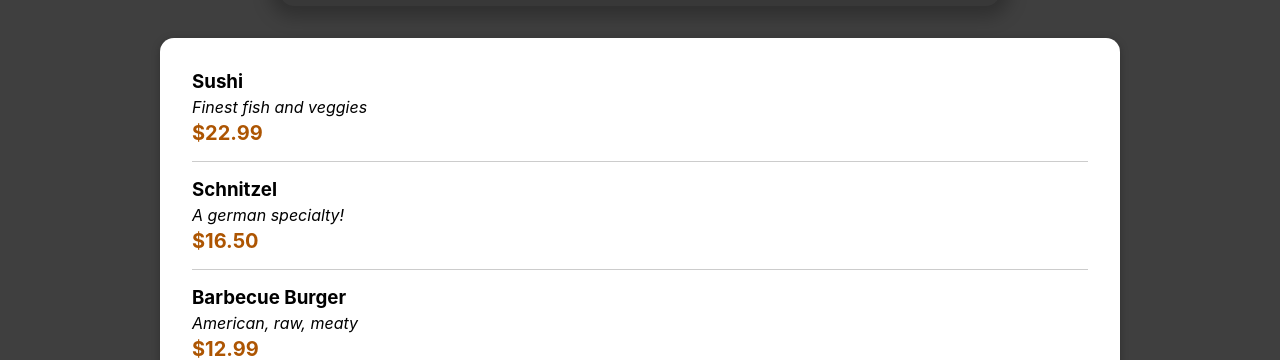
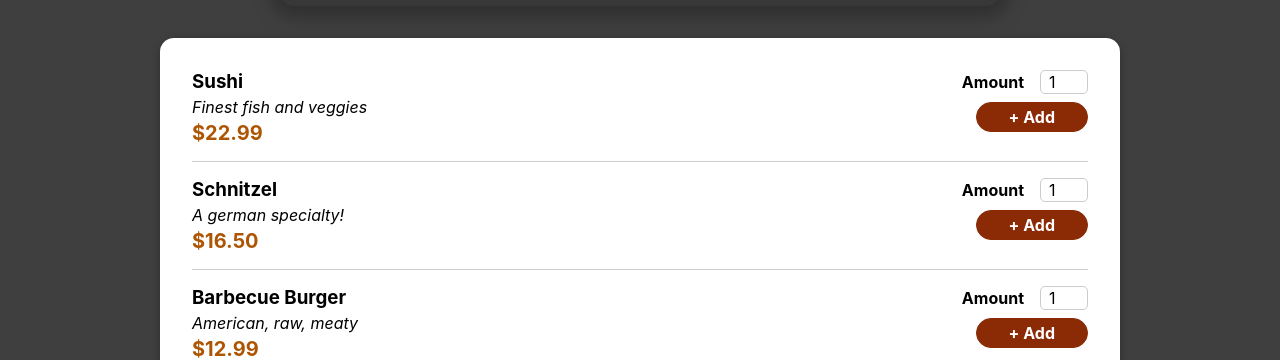
Before and after one commit to Stanislav-Yotov/food-order-app, a React (Create React App) app: page / in a window 1280 px wide. Shown: the part 444-804 px from the top of the page. Built offline with nearby package versions, Linux system fonts and the light colour scheme.

Commit message:
added MealItemForm and Input components

```diff
--- a/src/components/Meals/AvailableMeals.js
+++ b/src/components/Meals/AvailableMeals.js
@@ -31,6 +31,7 @@
 
 function AvailableMeals() {
     const mealsList = DUMMY_MEALS.map(m => <MealItem
+        id={m.id}
         key={m.id}
         name={m.name}
         description={m.description}
--- a/src/components/Meals/MealItem/MealItem.js
+++ b/src/components/Meals/MealItem/MealItem.js
@@ -1,4 +1,5 @@
 import styles from './MealItem.module.css';
+import MealItemForm from './MealItemForm';
 
 function MealItem(props) {
     const price = `$${props.price.toFixed(2)}`;
@@ -9,7 +10,9 @@
             <div className={styles.description}>{props.description}</div>
             <div className={styles.price}>{price}</div>
         </div>
-        <div></div>
+        <div>
+            <MealItemForm id={props.id}/>
+        </div>
     </li>
 };
 
--- a/src/components/Meals/MealItem/MealItemForm.js
+++ b/src/components/Meals/MealItem/MealItemForm.js
@@ -0,0 +1,20 @@
+import styles from './MealItemForm.module.css';
+import Input from '../../UI/Input';
+
+function MealItemForm(props) {
+    return (
+        <form className={styles.form}>
+            <Input label="Amount" input={{
+                id: 'amount_' + props.id,
+                type: 'number',
+                min: '1',
+                max: '5',
+                step: '1',
+                defaultValue: '1'
+            }} />
+            <button>+ Add</button>
+        </form>
+    );
+};
+
+export default MealItemForm;
--- /dev/null
+++ b/src/components/Meals/MealItem/MealItemForm.module.css
@@ -0,0 +1,20 @@
+.form {
+    text-align: right;
+  }
+
+  .form button {
+    font: inherit;
+    cursor: pointer;
+    background-color: #8a2b06;
+    border: 1px solid #8a2b06;
+    color: white;
+    padding: 0.25rem 2rem;
+    border-radius: 20px;
+    font-weight: bold;
+  }
+
+  .form button:hover,
+  .form button:active {
+    background-color: #641e03;
+    border-color: #641e03;
+  }
--- /dev/null
+++ b/src/components/UI/Input.js
@@ -0,0 +1,12 @@
+import styles from './Input.module.css';
+
+function Input(props) {
+    return (
+        <div className={styles.input}>
+            <label htmlFor={props.input.id}>{props.label}</label>
+            <input {...props.input} />
+        </div>
+    );
+};
+
+export default Input;
--- /dev/null
+++ b/src/components/UI/Input.module.css
@@ -0,0 +1,18 @@
+.input {
+    display: flex;
+    align-items: center;
+    margin-bottom: 0.5rem;
+  }
+
+  .input label {
+    font-weight: bold;
+    margin-right: 1rem;
+  }
+
+  .input input {
+    width: 3rem;
+    border-radius: 5px;
+    border: 1px solid #ccc;
+    font: inherit;
+    padding-left: 0.5rem;
+  }
```
